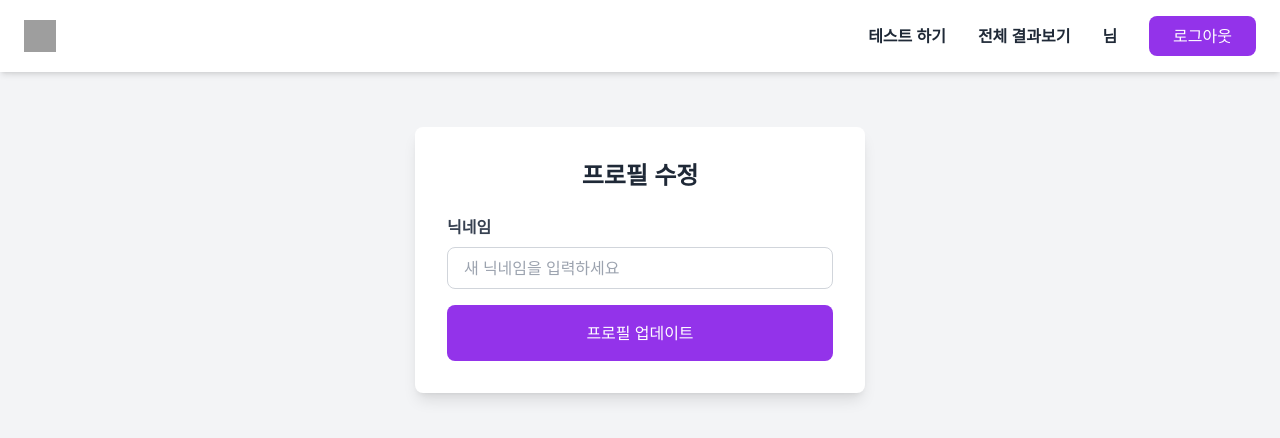
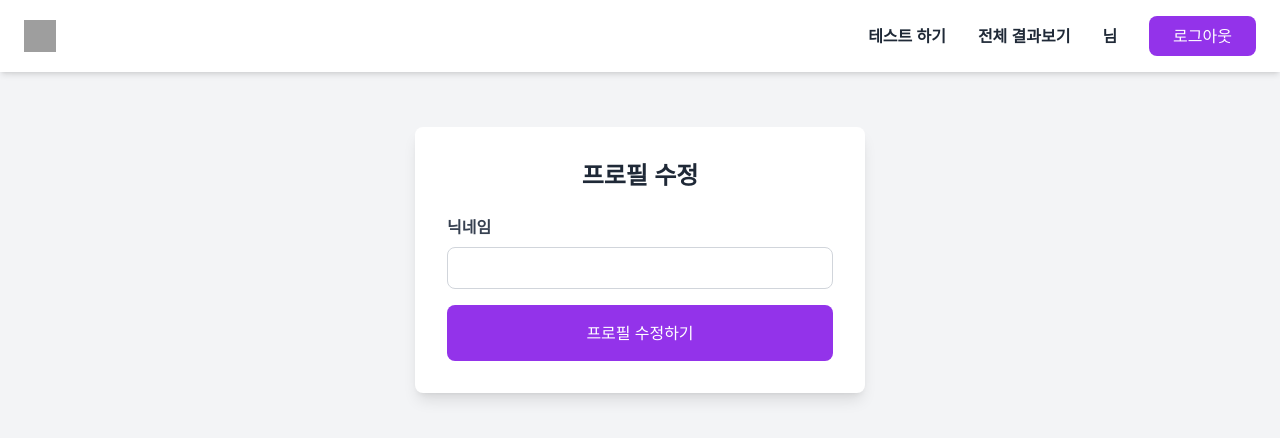
Before and after one commit to euncloud/04.react-project_mbti-test, a React (Vite) app: page /profile in a window 1280 px wide. Shown: the top 438 px of the page. Built offline with nearby package versions, Linux system fonts and the light colour scheme; no server answers; sample sign-in values are in the browser's storage; grey boxes are pictures that could not be loaded.

Commit message:
update: 닉네임 수정 페이지 및 로직 추가

```diff
--- a/src/api/auth.js
+++ b/src/api/auth.js
@@ -3,26 +3,26 @@ import { apiMoneyful } from '../axios/api';
 export const checkAuth = async () => {
   const token = localStorage.getItem("accessToken") || null;
 
-  if(!token){
+  if (!token) {
     return null;
   }
 
   const response = await apiMoneyful
-  .get("/user", {
-    headers: { Authorization: `Bearer ${token}`},
-  });
+    .get("/user", {
+      headers: { Authorization: `Bearer ${token}` },
+    });
   return response.data;
 }
 
 export const register = async (userData) => {
   const response = await apiMoneyful
-  .post("/register", userData);
+    .post("/register", userData);
   return response.data;
 };
 
 export const login = async (userData) => {
   const response = await apiMoneyful
-  .post("/login", userData);
+    .post("/login", userData);
   return response.data;
 };
 
@@ -30,6 +30,25 @@ export const login = async (userData) => {
 
 // };
 
-// export const updateProfile = async (formData) => {
+export const updateProfile = async (nickname) => {
+  const token = localStorage.getItem("accessToken") || null;
 
-// };
+  if (!token) {
+    throw error;
+  }
+  try {
+    const response = await apiMoneyful
+      .patch("/profile",
+        { nickname },
+        {
+          headers: {
+            "Content-Type": "application/json",
+            "Authorization": `Bearer ${token}`
+          },
+        });
+    return response.data;
+  } catch (error) {
+    console.error("Profile update failed", error);
+    throw error;
+  }
+};
--- /dev/null
+++ b/src/api/userInfo.js
@@ -0,0 +1,7 @@
+import api from '../axios/api';
+
+export const changeUserInfo = async (userId, nickname) => {
+    const response = await api
+    .patch(`?userId=${userId}`);
+    return response.data;
+  };
--- a/src/pages/ProfilePage.jsx
+++ b/src/pages/ProfilePage.jsx
@@ -1,9 +1,25 @@
 import React, { useState } from "react";
-// import { updateProfile } from "../api/auth";
+import userBearsStore from "../zustand/bearsStore";
+import { useMutation } from "@tanstack/react-query";
+import { updateProfile } from "../api/auth";
+import { toast } from "react-toastify";
 
+const ProfilePage = () => {
+  const { user, userId, setUser } = userBearsStore((state) => state);
+  const [nickname, setNickname] = useState(user?.nickname || "");
 
-const ProfilePage = ({ user, setUser }) => {
-  const [nickname, setNickname] = useState(user?.nickname || "");
+  // const { mutation } = useMutation({
+  //   mutationFn: (userId, nickname) => changeUserInfo(userId, nickname),
+  //   onSuccess: () => toast.success('변경 완료'),
+  // })
+
+  const { mutate : saveProfile } = useMutation({
+    mutationFn: (nickname) => updateProfile(nickname),
+    onSuccess: (data) => {
+      toast.success(`닉네임이 ${data.nickname}으로 변경되었습니다.`);
+      setUser(data.nickname);
+    }
+  })
 
   const handleNicknameChange = (e) => {
     setNickname(e.target.value);
@@ -11,7 +27,7 @@ const ProfilePage = ({ user, setUser }) => {
 
   const handleSubmit = async (e) => {
     e.preventDefault();
-
+    saveProfile(nickname, userId);
   };
 
   return (
@@ -23,16 +39,17 @@ const ProfilePage = ({ user, setUser }) => {
             <label className="block text-gray-700 font-semibold mb-2">닉네임</label>
             <input
               type="text"
+              value={nickname}
               onChange={handleNicknameChange}
               className="w-full px-4 py-2 border border-gray-300 rounded-lg focus:outline-none focus:ring-2 focus:ring-purple-500"
-              placeholder="새 닉네임을 입력하세요"
+              placeholder={user}
             />
           </div>
           <button
             type="submit"
             className="w-full p-4 bg-purple-600 text-white rounded-lg hover:bg-purple-800 transition-all"
           >
-            프로필 업데이트
+            프로필 수정하기
           </button>
         </form>
       </div>
--- a/src/zustand/bearsStore.js
+++ b/src/zustand/bearsStore.js
@@ -5,7 +5,7 @@ const userBearsStore = create((set) => {
         user: null, // 로그인 유저 닉네임 정보
         userId: null, // 로그인 후 유저 아이디 정보
         hasTestResult: false,
-        setUser: (userData, userId) => set({user: userData, userId: userId }),
+        setUser: (user, userId) => set({user: user, userId: userId }),
         clearUser: () => set({ user: null, userId: null, }),
     };
 });
```
